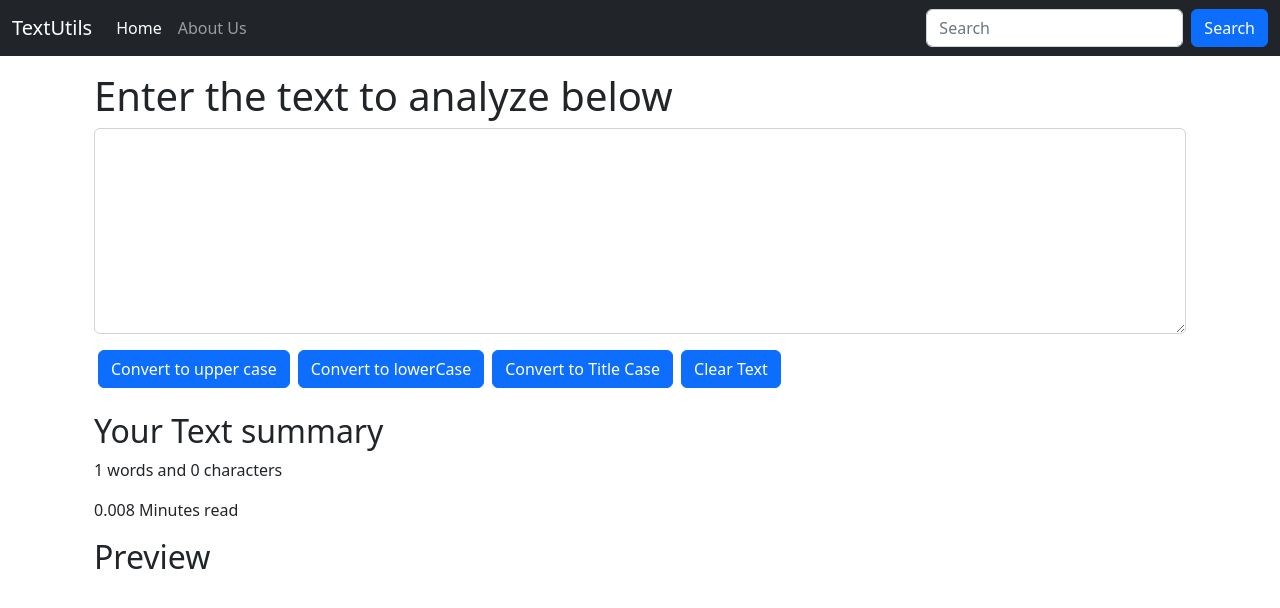
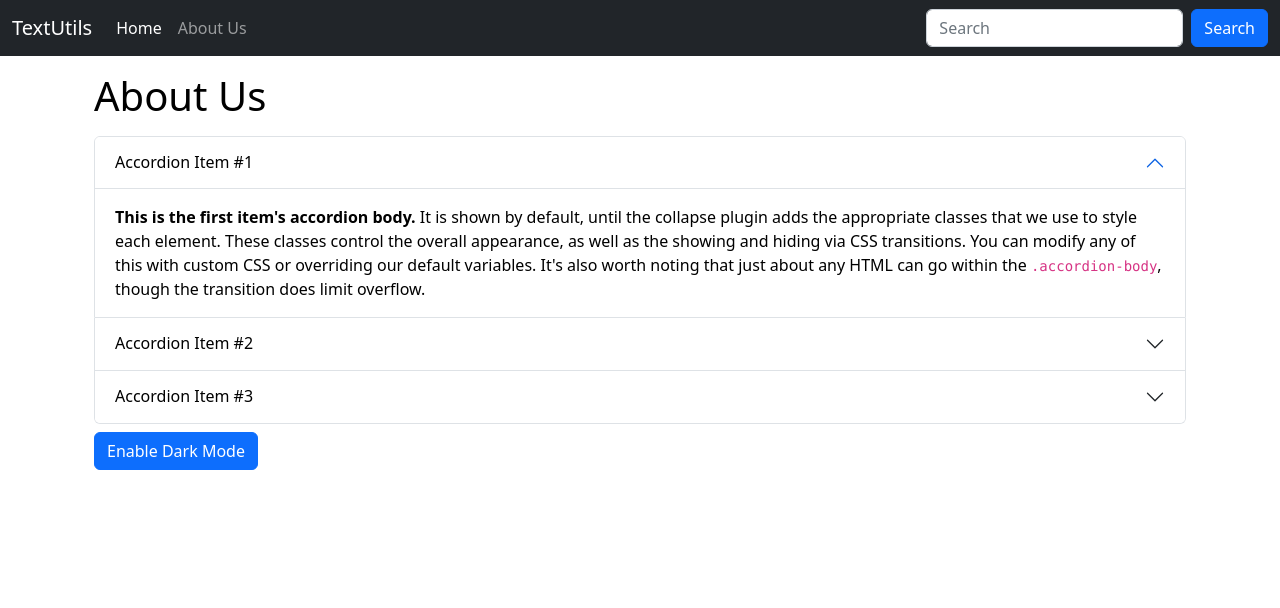
Before and after one commit to AbdulBasit2733/TextUtils, a React (Create React App) app: page / in a window 1280 px wide. Shown: the top 608 px of the page. Built offline with nearby package versions, Linux system fonts and the light colour scheme.

Commit message:
Enable Dark Mode Buttons

```diff
--- a/src/App.js
+++ b/src/App.js
@@ -1,6 +1,7 @@
 import "./App.css";
+import About from "./components/About";
 import Navbar from "./components/Navbar";
-import TextForm from "./components/TextForm";
+// import TextForm from "./components/TextForm";
 
 function App() {
   return (
@@ -9,7 +10,8 @@
       "About Us"/>
 
       <div className="container my-3">
-      <TextForm heading="Enter the text to analyze below"/>
+      {/* <TextForm heading="Enter the text to analyze below"/> */}
+      <About/>
 
       </div>
     </>
--- /dev/null
+++ b/src/components/About.js
@@ -0,0 +1,143 @@
+import React, { useState } from "react";
+
+export default function About() {
+  let [myStyle, setMyStyle] = useState({
+    color: "black",
+    backgroundColor: "white",
+
+  });
+
+  const [btnText, setBtnText] = useState("Enable Dark Mode")
+
+  const toggleStyle = ()=>{
+    if(myStyle.color === 'black'){
+        setMyStyle({
+            color:'white',
+            backgroundColor:'black',
+            border:'1px solid white'
+        })
+        setBtnText("Enable Light Mode")
+    }else{
+        setMyStyle({
+            color:'black',
+            backgroundColor:'white'
+        })
+        setBtnText("Enable Dark Mode")
+    }
+  }
+
+
+  return (
+    <>
+      <div className="container" style={myStyle}>
+        <h1 className="my-3">About Us</h1>
+        <div className="accordion" id="accordionExample">
+          <div className="accordion-item">
+            <h2 className="accordion-header" id="headingOne">
+              <button
+                className="accordion-button"
+                style={myStyle}
+                type="button"
+                data-bs-toggle="collapse"
+                data-bs-target="#collapseOne"
+                aria-expanded="true"
+                aria-controls="collapseOne"
+              >
+                Accordion Item #1
+              </button>
+            </h2>
+            <div
+              id="collapseOne"
+              className="accordion-collapse collapse show"
+              aria-labelledby="headingOne"
+              data-bs-parent="#accordionExample"
+            >
+              <div className="accordion-body" style={myStyle}>
+                <strong>This is the first item's accordion body.</strong> It is
+                shown by default, until the collapse plugin adds the appropriate
+                classes that we use to style each element. These classes control
+                the overall appearance, as well as the showing and hiding via
+                CSS transitions. You can modify any of this with custom CSS or
+                overriding our default variables. It's also worth noting that
+                just about any HTML can go within the{" "}
+                <code>.accordion-body</code>, though the transition does limit
+                overflow.
+              </div>
+            </div>
+          </div>
+          <div className="accordion-item">
+            <h2 className="accordion-header" id="headingTwo">
+              <button
+                className="accordion-button collapsed"
+                style={myStyle}
+                type="button"
+                data-bs-toggle="collapse"
+                data-bs-target="#collapseTwo"
+                aria-expanded="false"
+                aria-controls="collapseTwo"
+              >
+                Accordion Item #2
+              </button>
+            </h2>
+            <div
+              id="collapseTwo"
+              className="accordion-collapse collapse"
+              aria-labelledby="headingTwo"
+              data-bs-parent="#accordionExample"
+            >
+              <div className="accordion-body" style={myStyle}>
+                <strong>This is the second item's accordion body.</strong> It is
+                hidden by default, until the collapse plugin adds the
+                appropriate classes that we use to style each element. These
+                classes control the overall appearance, as well as the showing
+                and hiding via CSS transitions. You can modify any of this with
+                custom CSS or overriding our default variables. It's also worth
+                noting that just about any HTML can go within the{" "}
+                <code>.accordion-body</code>, though the transition does limit
+                overflow.
+              </div>
+            </div>
+          </div>
+          <div className="accordion-item">
+            <h2 className="accordion-header" id="headingThree">
+              <button
+                className="accordion-button collapsed"
+                style={myStyle}
+                type="button"
+                data-bs-toggle="collapse"
+                data-bs-target="#collapseThree"
+                aria-expanded="false"
+                aria-controls="collapseThree"
+              >
+                Accordion Item #3
+              </button>
+            </h2>
+            <div
+              id="collapseThree"
+              className="accordion-collapse collapse"
+              aria-labelledby="headingThree"
+              data-bs-parent="#accordionExample"
+            >
+              <div className="accordion-body" style={myStyle}>
+                <strong>This is the third item's accordion body.</strong> It is
+                hidden by default, until the collapse plugin adds the
+                appropriate classes that we use to style each element. These
+                classes control the overall appearance, as well as the showing
+                and hiding via CSS transitions. You can modify any of this with
+                custom CSS or overriding our default variables. It's also worth
+                noting that just about any HTML can go within the{" "}
+                <code>.accordion-body</code>, though the transition does limit
+                overflow.
+              </div>
+            </div>
+          </div>
+        </div>
+      </div>
+      <div className="container my-2">
+        <button type="button" className="btn btn-primary" onClick={toggleStyle}>
+          {btnText}
+        </button>
+      </div>
+    </>
+  );
+}
```
